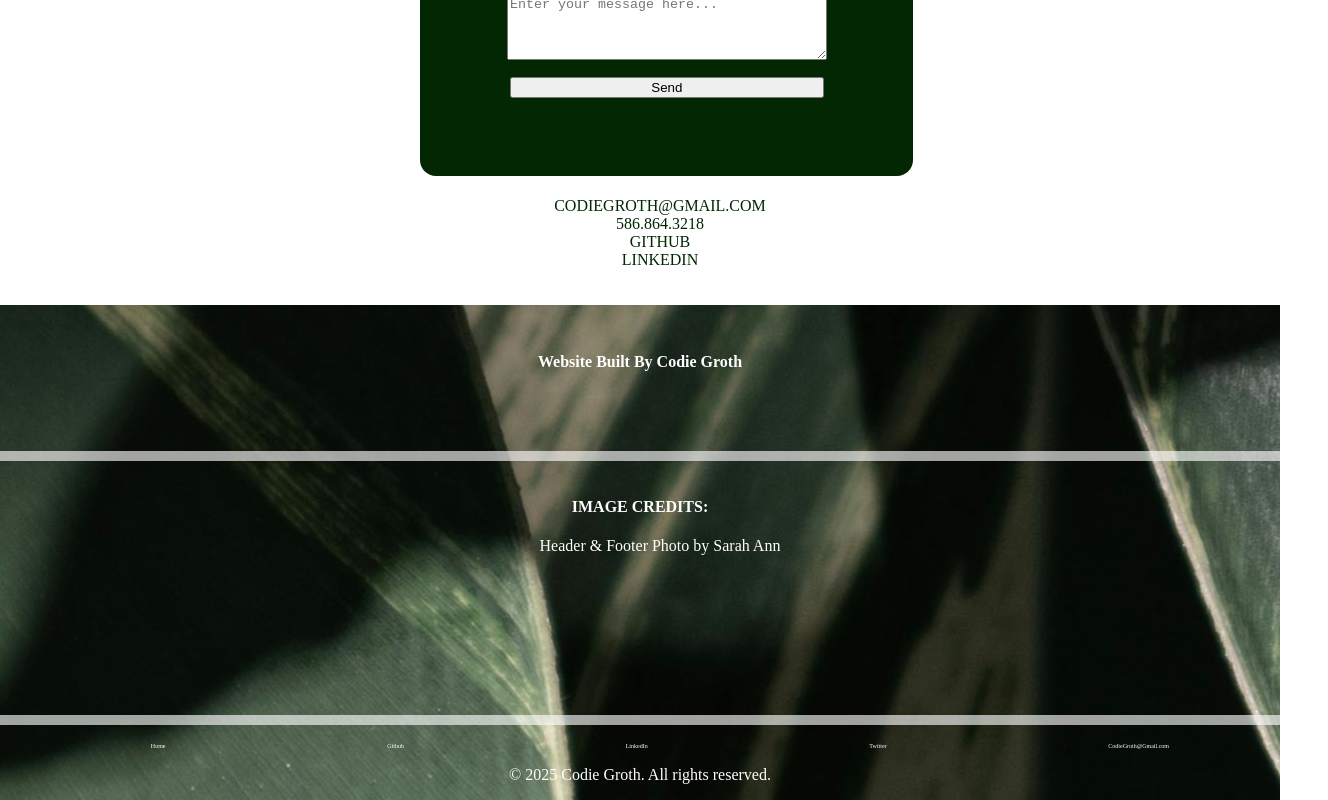
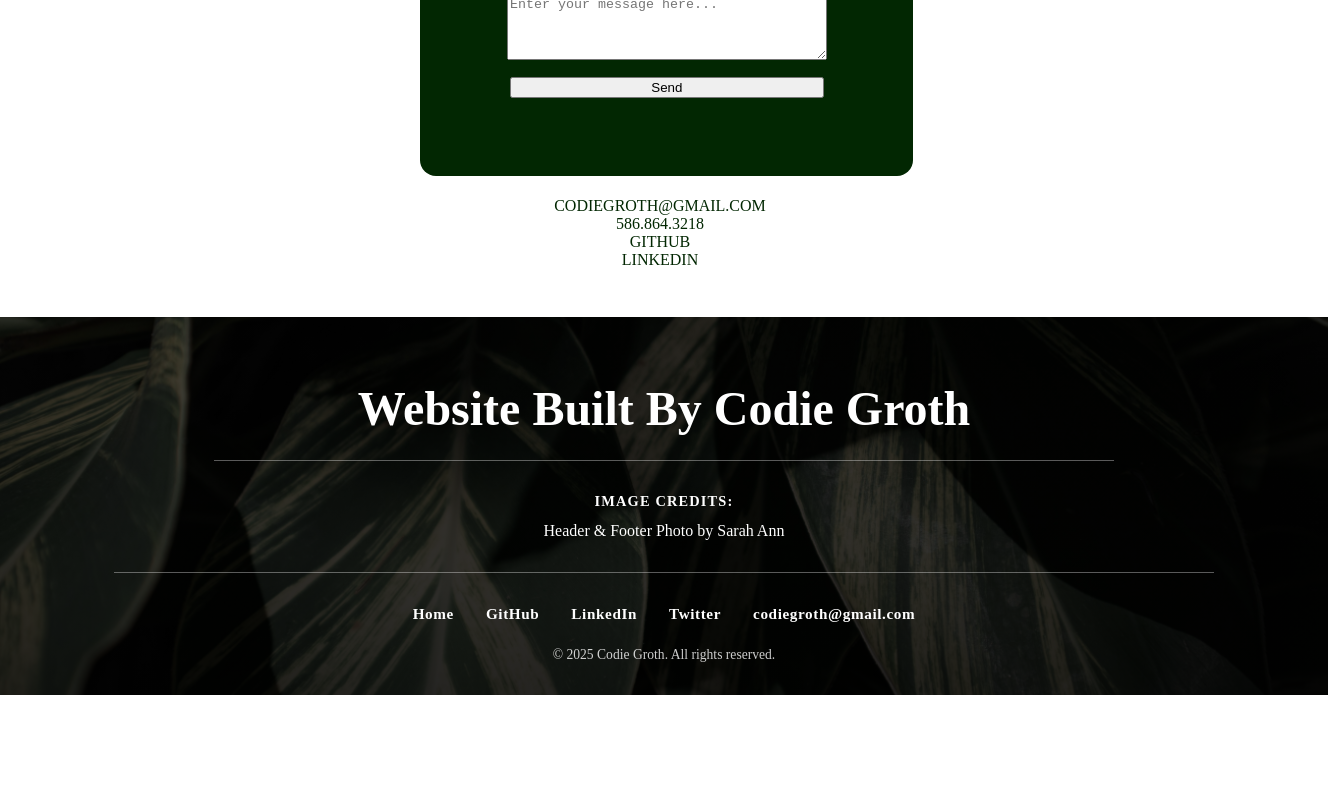
Before and after one commit to codiemaureen/codieCodes, a Next.js app: page / in a window 1280 px wide. Shown: the part 5925-6725 px from the top of the page, 1328 px wide, since content can reach past the window. After the commit the page ends 6620 px from the top, so only its background shows below. Built offline with nearby package versions, Linux system fonts and the light colour scheme; a web font is replaced by a local one.

Commit message:
updating footer

```diff
--- a/src/app/component/Footer.jsx
+++ b/src/app/component/Footer.jsx
@@ -1,61 +1,95 @@
 import styles from './Footer.module.css';
 import Link from 'next/link';
+
 const Footer = () => {
+  const currentYear = new Date().getFullYear();
 
-  const currentYear= new Date().getFullYear();
   return (
-    <div className={styles.footer}>
-      <h3 className={styles.footerTitle}>Website Built By Codie Groth</h3>
+    <footer className={styles.footer}>
+      <h3 className={styles.footerTitle}>
+        Website Built By Codie Groth
+      </h3>
+
       <section className={styles.credContainer}>
+
+        {/* Image Credits */}
         <div className={styles.imageCredContainer}>
           <h4 className={styles.imageCredit}>Image Credits:</h4>
           <ul className={styles.imageCredList}>
-         <Link className={styles.imageCred} href={`https://www.pexels.com/photo/green-and-white-leaves-of-the-plant-7031427/`} target='_blank'>
-         <li className={styles.image}>
+            <li>
+              <a
+                href="https://www.pexels.com/photo/green-and-white-leaves-of-the-plant-7031427/"
+                target="_blank"
+                rel="noopener noreferrer"
+                className={styles.imageCred}
+              >
                 Header & Footer Photo by Sarah Ann
+              </a>
             </li>
-         </Link>
           </ul>
         </div>
 
+        {/* Navigation / Social */}
         <div className={styles.iconContainer}>
           <ul className={styles.icons}>
-            <li className={styles.icon}>
-              <Link href='#navbar'
-              className={styles.icon}>Home
+
+            <li>
+              <Link href="#navbar" className={styles.link}>
+                Home
               </Link>
             </li>
-          <li className={styles.icon}>
-            <Link href="https://github.com/codiemaureen" target='_blank'
-            className={styles.icon}>
-              Github
-            </Link>
+
+            <li>
+              <a
+                href="https://github.com/codiemaureen"
+                target="_blank"
+                rel="noopener noreferrer"
+                className={styles.link}
+              >
+                GitHub
+              </a>
             </li>
-          <li className={styles.icon}>
-            <Link
+
+            <li>
+              <a
                 href="https://www.linkedin.com/in/codiemaureen/"
-            target='_blank'
-            className={styles.icon}>LinkedIn
-            </Link>
+                target="_blank"
+                rel="noopener noreferrer"
+                className={styles.link}
+              >
+                LinkedIn
+              </a>
             </li>
-          <li className={styles.icon}>
-            <Link href="https://x.com/CodieMaureen" target='_blank'
-            className={styles.icon}>Twitter
-            </Link>
+
+            <li>
+              <a
+                href="https://x.com/CodieMaureen"
+                target="_blank"
+                rel="noopener noreferrer"
+                className={styles.link}
+              >
+                Twitter
+              </a>
             </li>
-         <li className={styles.icon}>
-             <a href="mailto:codiegroth?subject=Hello%20there&body=I%20wanted%20to%20reach%20out"
-             className={styles.icon}>
-                CodieGroth@Gmail.com
+
+            <li>
+              <a
+                href="mailto:codiegroth@gmail.com?subject=Hello&body=I%20wanted%20to%20reach%20out"
+                className={styles.link}
+              >
+                codiegroth@gmail.com
               </a>
             </li>
 
           </ul>
-        <p>&copy; { currentYear } Codie Groth. All rights reserved.</p>
+
+          <p className={styles.copy}>
+            &copy; {currentYear} Codie Groth. All rights reserved.
+          </p>
         </div>
       </section>
-    </div>
-  )
-}
+    </footer>
+  );
+};
 
-export default Footer
+export default Footer;
--- a/src/app/component/Footer.module.css
+++ b/src/app/component/Footer.module.css
@@ -1,63 +1,105 @@
-.footer{
- min-width: 100vw;
- background-image: url('../../../public/pexels-sarah-ann-3164915-7031427.jpg');
- background-position: center;
- display: flex;
- flex-direction: column;
- margin: 0;
- margin-top: 20px;
- padding-top: 2em;
- font-size: 2em;
- color: white;
+.footer {
+  width: 100%;
+  margin-top: 2rem;
+  padding: 4rem 1.5rem 2rem;
+  color: white;
+  background-image:
+    linear-gradient(rgba(0, 0, 0, 0.7), rgba(0, 0, 0, 0.85)),
+    url("../../../public/pexels-sarah-ann-3164915-7031427.jpg");
+  background-position: center;
+  background-size: cover;
+  background-repeat: no-repeat;
 }
 
-.footerTitle{
- text-align: center;
- font-size: 3rem;
- border-bottom: 10px solid rgba(255, 255, 255, 0.629);
- padding-bottom: 10vh;
-}
-.credContainer{
- text-align: center;
-
+.footerTitle {
+  margin: 0 auto 2rem;
+  padding-bottom: 1.5rem;
+  max-width: 900px;
+  text-align: center;
+  font-size: clamp(1.5rem, 4vw, 3rem);
+  font-weight: 700;
+  border-bottom: 1px solid rgba(255, 255, 255, 0.35);
 }
 
-.imageCredList{
- list-style-type: none;
- text-decoration: none;
- border-bottom: 10px solid rgba(255, 255, 255, 0.629);
- padding-bottom: 20vh;
+.credContainer {
+  max-width: 1100px;
+  margin: 0 auto;
+  text-align: center;
 }
 
-.imageCredit{
- text-transform: uppercase;
- text-decoration: none;
- color: white;
-}
-.imageCred{
- text-decoration: none;
- color: white;
+.imageCredContainer {
+  margin-bottom: 2rem;
+  padding-bottom: 2rem;
+  border-bottom: 1px solid rgba(255, 255, 255, 0.35);
 }
 
-.icons{
- display: flex;
- list-style-type: none;
+.imageCredit {
+  margin-bottom: 0.75rem;
+  text-transform: uppercase;
+  letter-spacing: 0.08em;
+  color: white;
+  font-size: 0.9rem;
 }
 
-.icon{
- margin: auto;
- text-decoration: none;
- color: white;
+.imageCredList {
+  margin: 0;
+  padding: 0;
+  list-style: none;
 }
 
-@media screen and (max-width: 1355px) {
-  .footer{
-    font-size: 100%;
+.imageCred,
+.link {
+  color: white;
+  text-decoration: none;
+  transition: color 0.2s ease, opacity 0.2s ease;
+}
+
+.imageCred:hover,
+.link:hover {
+  color: #c6ad73;
+}
+
+.iconContainer {
+  display: flex;
+  flex-direction: column;
+  align-items: center;
+  gap: 1.5rem;
+}
+
+.icons {
+  display: flex;
+  justify-content: center;
+  align-items: center;
+  flex-wrap: wrap;
+  gap: 1rem 2rem;
+  margin: 0;
+  padding: 0;
+  list-style: none;
+}
+
+.link {
+  font-size: 0.95rem;
+  font-weight: 600;
+  letter-spacing: 0.04em;
+}
+
+.copy {
+  margin: 0;
+  font-size: 0.85rem;
+  opacity: 0.8;
+}
+
+@media screen and (max-width: 768px) {
+  .footer {
+    padding: 3rem 1rem 1.5rem;
   }
-  .footerTitle{
-    font-size: 100%;
+
+  .icons {
+    flex-direction: column;
+    gap: 0.85rem;
   }
-  .icon{
-    font-size: 50%;
+
+  .footerTitle {
+    margin-bottom: 1.5rem;
   }
 }
```
Lines whose indentation alone changed are shown as unchanged.
